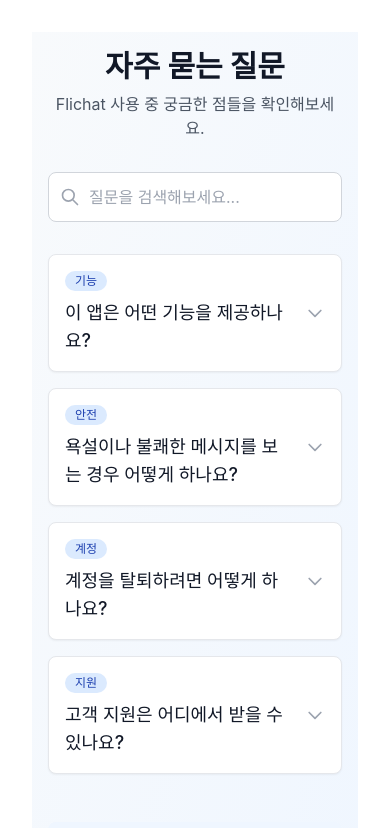
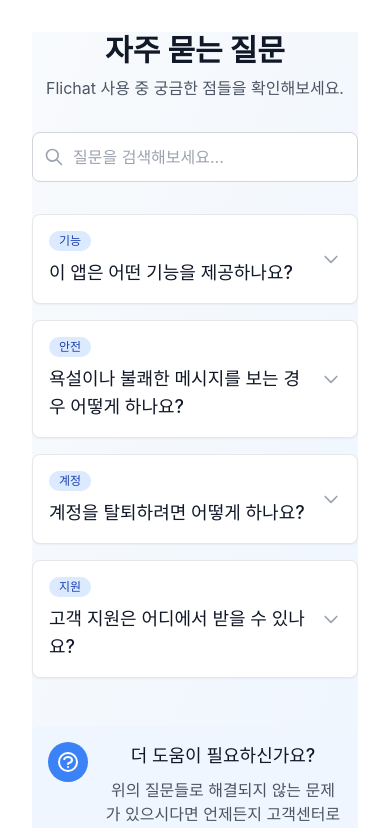
Before and after one commit to fli-chat/flichat-web, a React (Vite) app: page /qna in a window 390 px wide. Shown: the top 828 px of the page. Built offline with nearby package versions, Linux system fonts and the light colour scheme.

Commit message:
padding-0

```diff
--- a/src/pages/QnA.tsx
+++ b/src/pages/QnA.tsx
@@ -137,7 +137,7 @@ export default function QnA() {
   };
 
   return (
-    <div className="w-full p-4 sm:p-6">
+    <div className="w-full p-0 sm:p-6">
       {/* 헤더 */}
       <div className="mb-8">
         <h1 className="text-3xl font-bold text-gray-900 mb-2">자주 묻는 질문</h1>
```
